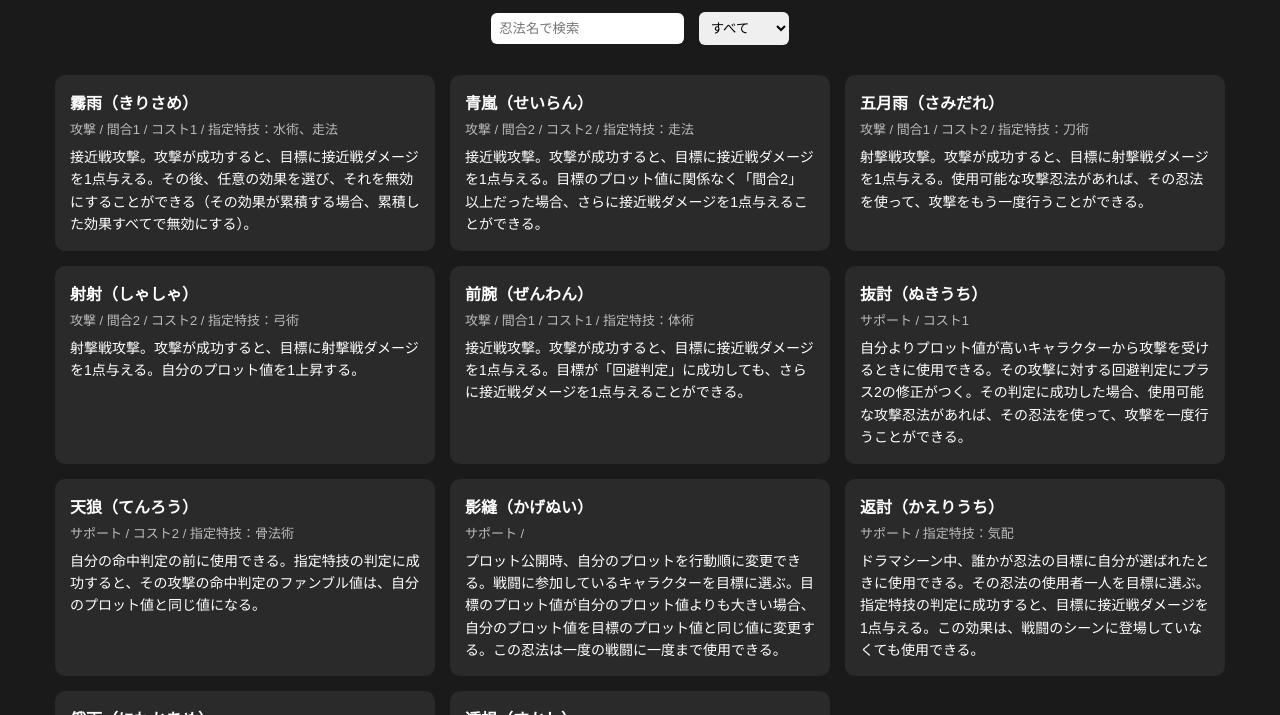
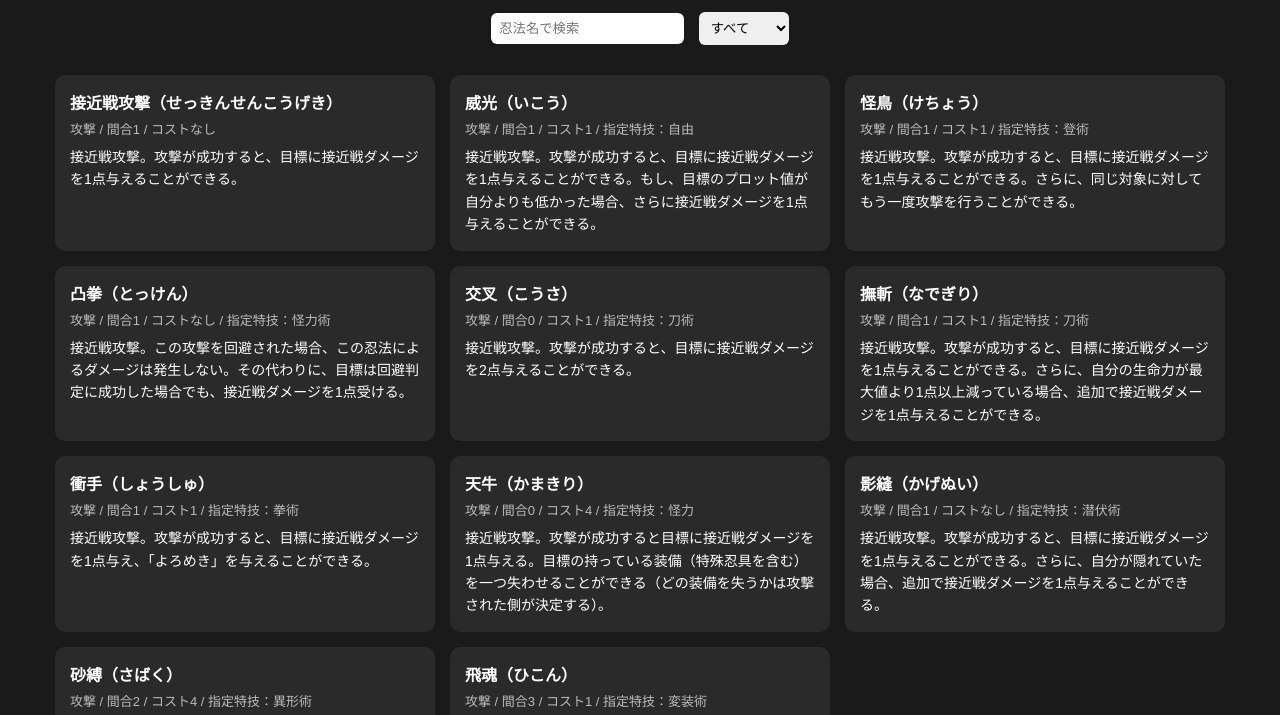
Before and after one commit to yamazaki0128/sinobigami-data, a plain HTML site: page index.html in a window 1280 px wide. Shown: the part 79-794 px from the top of the page. Drawn offline with Linux system fonts and the light colour scheme.

Commit message:
Update index.html

```diff
--- a/index.html
+++ b/index.html
@@ -98,72 +98,84 @@ input, select {
 
 <script>
 const data = [
+
 {
-name:"霧雨（きりさめ）",
+name:"接近戦攻撃（せっきんせんこうげき）",
 type:"攻撃",
-meta:"間合1 / コスト1 / 指定特技：水術、走法",
-desc:"接近戦攻撃。攻撃が成功すると、目標に接近戦ダメージを1点与える。その後、任意の効果を選び、それを無効にすることができる（その効果が累積する場合、累積した効果すべてで無効にする）。"
+meta:"間合1 / コストなし",
+desc:"接近戦攻撃。攻撃が成功すると、目標に接近戦ダメージを1点与えることができる。"
 },
+
 {
-name:"青嵐（せいらん）",
+name:"威光（いこう）",
 type:"攻撃",
-meta:"間合2 / コスト2 / 指定特技：走法",
-desc:"接近戦攻撃。攻撃が成功すると、目標に接近戦ダメージを1点与える。目標のプロット値に関係なく「間合2」以上だった場合、さらに接近戦ダメージを1点与えることができる。"
+meta:"間合1 / コスト1 / 指定特技：自由",
+desc:"接近戦攻撃。攻撃が成功すると、目標に接近戦ダメージを1点与えることができる。もし、目標のプロット値が自分よりも低かった場合、さらに接近戦ダメージを1点与えることができる。"
 },
+
 {
-name:"五月雨（さみだれ）",
+name:"怪鳥（けちょう）",
 type:"攻撃",
-meta:"間合1 / コスト2 / 指定特技：刀術",
-desc:"射撃戦攻撃。攻撃が成功すると、目標に射撃戦ダメージを1点与える。使用可能な攻撃忍法があれば、その忍法を使って、攻撃をもう一度行うことができる。"
+meta:"間合1 / コスト1 / 指定特技：登術",
+desc:"接近戦攻撃。攻撃が成功すると、目標に接近戦ダメージを1点与えることができる。さらに、同じ対象に対してもう一度攻撃を行うことができる。"
 },
+
 {
-name:"射射（しゃしゃ）",
+name:"凸拳（とっけん）",
 type:"攻撃",
-meta:"間合2 / コスト2 / 指定特技：弓術",
-desc:"射撃戦攻撃。攻撃が成功すると、目標に射撃戦ダメージを1点与える。自分のプロット値を1上昇する。"
+meta:"間合1 / コストなし / 指定特技：怪力術",
+desc:"接近戦攻撃。この攻撃を回避された場合、この忍法によるダメージは発生しない。その代わりに、目標は回避判定に成功した場合でも、接近戦ダメージを1点受ける。"
 },
+
 {
-name:"前腕（ぜんわん）",
+name:"交叉（こうさ）",
 type:"攻撃",
-meta:"間合1 / コスト1 / 指定特技：体術",
-desc:"接近戦攻撃。攻撃が成功すると、目標に接近戦ダメージを1点与える。目標が「回避判定」に成功しても、さらに接近戦ダメージを1点与えることができる。"
+meta:"間合0 / コスト1 / 指定特技：刀術",
+desc:"接近戦攻撃。攻撃が成功すると、目標に接近戦ダメージを2点与えることができる。"
 },
+
 {
-name:"抜討（ぬきうち）",
-type:"サポート",
-meta:"コスト1",
-desc:"自分よりプロット値が高いキャラクターから攻撃を受けるときに使用できる。その攻撃に対する回避判定にプラス2の修正がつく。その判定に成功した場合、使用可能な攻撃忍法があれば、その忍法を使って、攻撃を一度行うことができる。"
+name:"撫斬（なでぎり）",
+type:"攻撃",
+meta:"間合1 / コスト1 / 指定特技：刀術",
+desc:"接近戦攻撃。攻撃が成功すると、目標に接近戦ダメージを1点与えることができる。さらに、自分の生命力が最大値より1点以上減っている場合、追加で接近戦ダメージを1点与えることができる。"
 },
+
 {
-name:"天狼（てんろう）",
-type:"サポート",
-meta:"コスト2 / 指定特技：骨法術",
-desc:"自分の命中判定の前に使用できる。指定特技の判定に成功すると、その攻撃の命中判定のファンブル値は、自分のプロット値と同じ値になる。"
+name:"衝手（しょうしゅ）",
+type:"攻撃",
+meta:"間合1 / コスト1 / 指定特技：拳術",
+desc:"接近戦攻撃。攻撃が成功すると、目標に接近戦ダメージを1点与え、「よろめき」を与えることができる。"
 },
+
+{
+name:"天牛（かまきり）",
+type:"攻撃",
+meta:"間合0 / コスト4 / 指定特技：怪力",
+desc:"接近戦攻撃。攻撃が成功すると目標に接近戦ダメージを1点与える。目標の持っている装備（特殊忍具を含む）を一つ失わせることができる（どの装備を失うかは攻撃された側が決定する）。"
+},
+
 {
 name:"影縫（かげぬい）",
-type:"サポート",
-meta:"",
-desc:"プロット公開時、自分のプロットを行動順に変更できる。戦闘に参加しているキャラクターを目標に選ぶ。目標のプロット値が自分のプロット値よりも大きい場合、自分のプロット値を目標のプロット値と同じ値に変更する。この忍法は一度の戦闘に一度まで使用できる。"
+type:"攻撃",
+meta:"間合1 / コストなし / 指定特技：潜伏術",
+desc:"接近戦攻撃。攻撃が成功すると、目標に接近戦ダメージを1点与えることができる。さらに、自分が隠れていた場合、追加で接近戦ダメージを1点与えることができる。"
 },
+
 {
-name:"返討（かえりうち）",
-type:"サポート",
-meta:"指定特技：気配",
-desc:"ドラマシーン中、誰かが忍法の目標に自分が選ばれたときに使用できる。その忍法の使用者一人を目標に選ぶ。指定特技の判定に成功すると、目標に接近戦ダメージを1点与える。この効果は、戦闘のシーンに登場していなくても使用できる。"
+name:"砂縛（さばく）",
+type:"攻撃",
+meta:"間合2 / コスト4 / 指定特技：異形術",
+desc:"近距離。戦闘開始時に自分よりプロット値が低いキャラクターを目標に選ぶ。目標に接近戦ダメージを1点与えることができる。この忍法の命中判定に成功した場合、目標は回避判定を行う。失敗すると、目標は接近戦ダメージを1点受ける。"
 },
+
 {
-name:"俄雨（にわかあめ）",
-type:"サポート",
-meta:"間合1 / コスト1 / 指定特技：意気",
-desc:"戦闘中、自分の【生命力】が1点以上失われたときに使用できる。この忍法の間合内にいるキャラクターをすべて対象とする。指定特技の判定に成功すると、そのラウンドの間、自分の攻撃に対して目標が行う回避判定にマイナス1の修正がつき、そのラウンドの間、目標は汎用のサポート忍法を使用できなくなる。"
-},
-{
-name:"透視（すかし）",
-type:"装備",
-meta:"",
-desc:"自分の回避判定、もしくは奥義破り判定のサイコロを振る直前に使用できる。【生命力】を1点消費すると、その判定にプラス2の修正がつく。"
+name:"飛魂（ひこん）",
+type:"攻撃",
+meta:"間合3 / コスト1 / 指定特技：変装術",
+desc:"接近戦。この忍法は、自分の追加のものではない命中が1点以上失われていないと使用できない。攻撃が成功すると、目標に接近戦ダメージを1点与えることができる。"
 }
+
 ];
 
 const grid = document.getElementById("grid");
```
